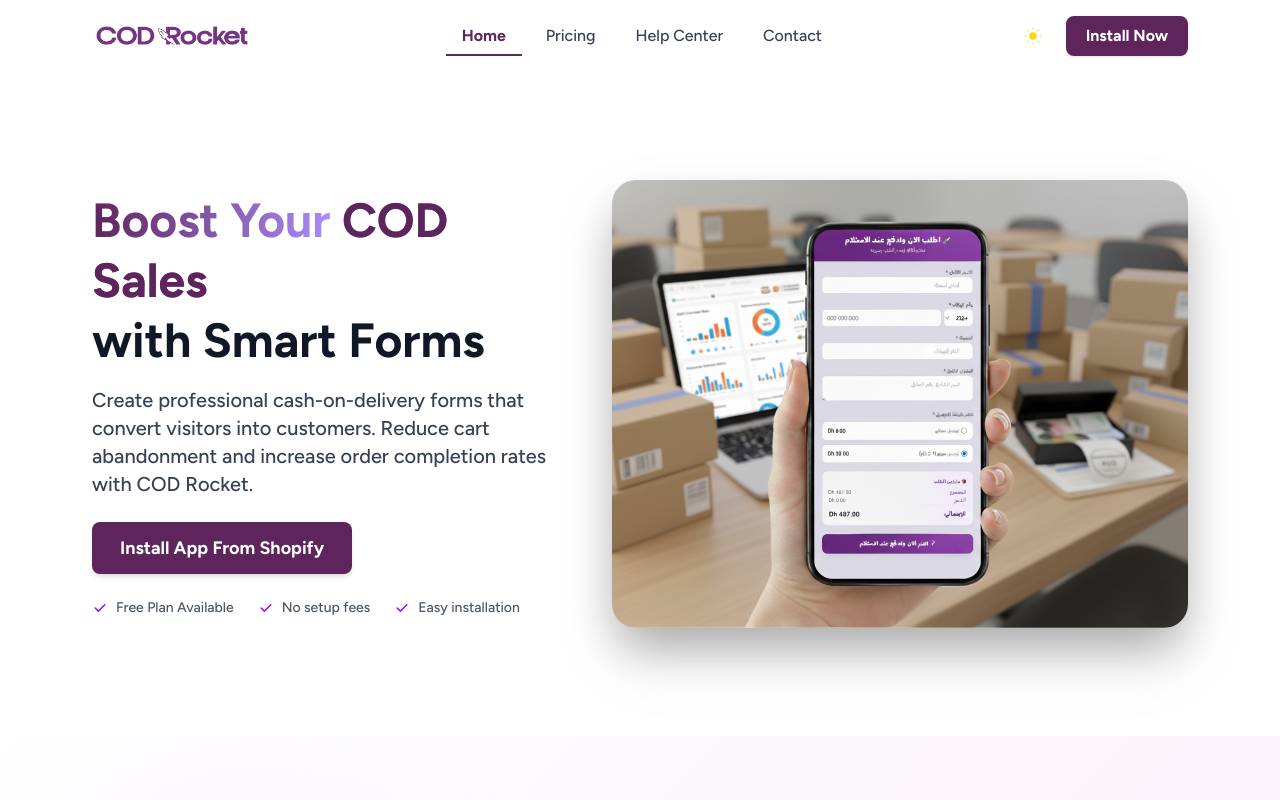
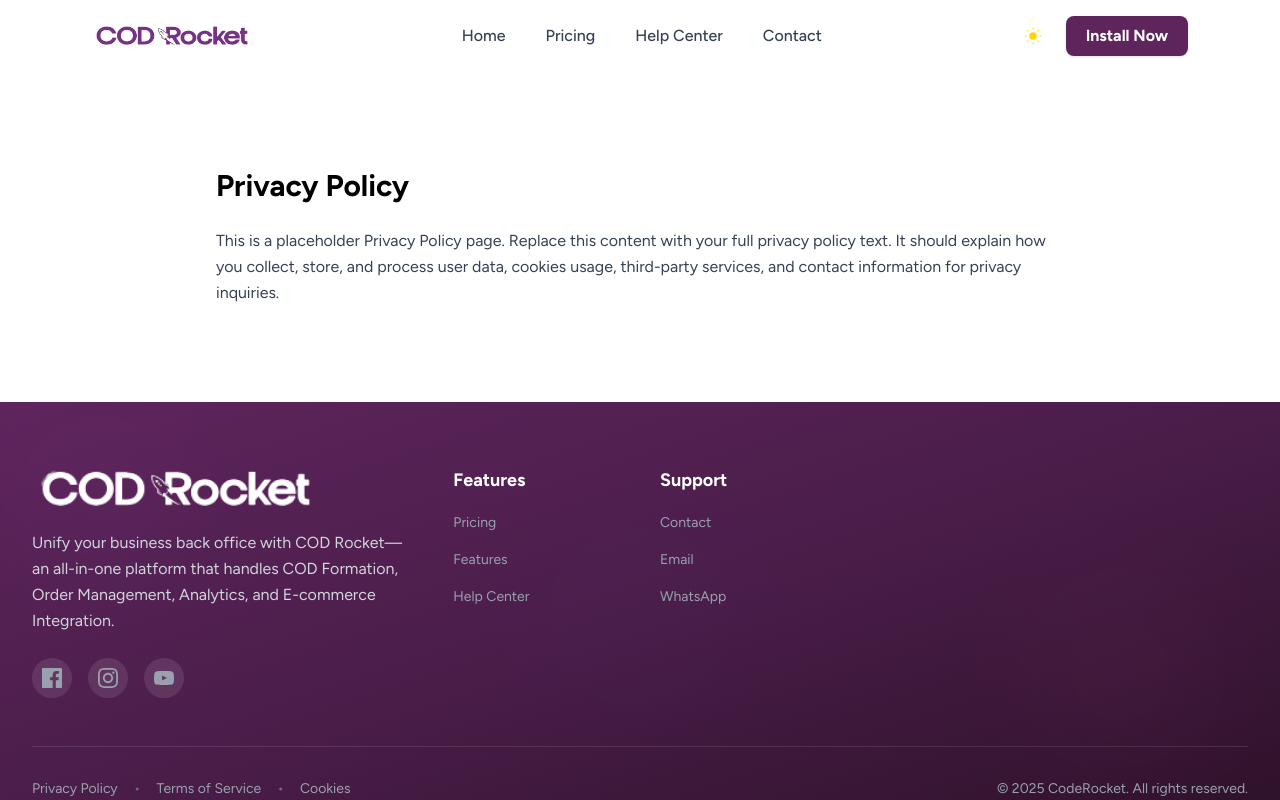
Before and after one commit to abaakil35/Landing-Page-COD, a React (Vite) app in the folder landing-page/: page /privacy in a window 1280 px wide. Before the commit this address led to /. Shown: the top 800 px of the page. Built offline with nearby package versions, Linux system fonts and the light colour scheme.

Commit message:
on the way 006

```diff
--- a/landing-page/src/App.jsx
+++ b/landing-page/src/App.jsx
@@ -17,6 +17,9 @@
 import Contact from "./Components/contact";
 import HelpCenter from "./Components/helpCenter";
 import Documentation from "./Components/Documentation";
+import Privacy from "./Components/Privacy";
+import Terms from "./Components/Terms";
+import Cookies from "./Components/Cookies";
 import { ThemeProvider } from "./Context/ThemeContext";
 import { useEffect } from "react";
 import Helpcenter1 from "./Components/Helpcenter1";
@@ -87,6 +90,9 @@
           <Route path="/how-it-works" element={<HowCODWorks />} />
           <Route path="/pricing" element={<Pricing />} />
           <Route path="/contact" element={<Contact />} />
+          <Route path="/privacy" element={<Privacy />} />
+          <Route path="/terms" element={<Terms />} />
+          <Route path="/cookies" element={<Cookies />} />
           <Route path="/doc" element={<Documentation />} />
           <Route path="/help-center" element={<Helpcenter1 />} />
           <Route path="/help/:topic/:article" element={<HelpArticle />} />
--- /dev/null
+++ b/landing-page/src/Components/Cookies.jsx
@@ -0,0 +1,16 @@
+import React from "react";
+
+const Cookies = () => {
+  return (
+    <div className="max-w-4xl mx-auto py-24 px-6">
+      <h1 className="text-3xl font-semibold mb-6">Cookies Policy</h1>
+      <p className="text-gray-700 leading-relaxed">
+        This is a placeholder Cookies Policy page. Describe which cookies are
+        used, their purpose, and how users can opt-out or manage cookie
+        preferences.
+      </p>
+    </div>
+  );
+};
+
+export default Cookies;
--- a/landing-page/src/Components/Footer.jsx
+++ b/landing-page/src/Components/Footer.jsx
@@ -210,21 +210,24 @@
               <div className="flex flex-col md:flex-row items-center gap-6 text-sm text-gray-400">
                 <div className="flex items-center gap-4">
                   <a
-                    href="#privacy"
+                    href="/privacy"
+                    onClick={handleNav("/privacy")}
                     className="hover:text-white transition-colors"
                   >
                     Privacy Policy
                   </a>
                   <span className="text-gray-500">•</span>
                   <a
-                    href="#terms"
+                    href="/terms"
+                    onClick={handleNav("/terms")}
                     className="hover:text-white transition-colors"
                   >
                     Terms of Service
                   </a>
                   <span className="text-gray-500">•</span>
                   <a
-                    href="#cookies"
+                    href="/cookies"
+                    onClick={handleNav("/cookies")}
                     className="hover:text-white transition-colors"
                   >
                     Cookies
--- /dev/null
+++ b/landing-page/src/Components/Privacy.jsx
@@ -0,0 +1,17 @@
+import React from "react";
+
+const Privacy = () => {
+  return (
+    <div className="max-w-4xl mx-auto py-24 px-6">
+      <h1 className="text-3xl font-semibold mb-6">Privacy Policy</h1>
+      <p className="text-gray-700 leading-relaxed">
+        This is a placeholder Privacy Policy page. Replace this content with
+        your full privacy policy text. It should explain how you collect, store,
+        and process user data, cookies usage, third-party services, and contact
+        information for privacy inquiries.
+      </p>
+    </div>
+  );
+};
+
+export default Privacy;
--- /dev/null
+++ b/landing-page/src/Components/Terms.jsx
@@ -0,0 +1,16 @@
+import React from "react";
+
+const Terms = () => {
+  return (
+    <div className="max-w-4xl mx-auto py-24 px-6">
+      <h1 className="text-3xl font-semibold mb-6">Terms of Service</h1>
+      <p className="text-gray-700 leading-relaxed">
+        This is a placeholder Terms of Service page. Replace this with your
+        terms covering user rights, acceptable use, subscription/billing
+        details, limitations of liability, and contact information.
+      </p>
+    </div>
+  );
+};
+
+export default Terms;
```
